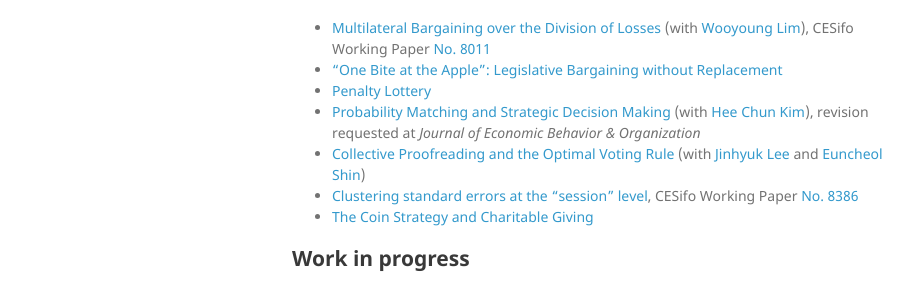
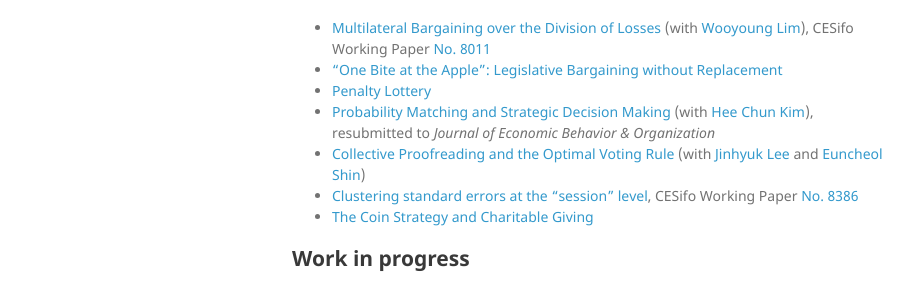
Before and after one commit to kimdukgyoo/kimdukgyoo.github.io, a Jekyll site: the page built from index.md, in a window 1280 px wide and 1321 px high. Shown: the part 772-1064 px from the top of the window, without its empty margins (178-1099 px from the left). Built offline with Jekyll 4.4.1, drawn with Linux system fonts in a browser that asks for light colours; our own code applies the rules of GitHub Pages for plain Markdown files.

Commit message:
Update index.md

```diff
--- a/index.md
+++ b/index.md
@@ -25,7 +25,7 @@ I usually go by 'Duk,' by pronouncing 'DOOK' quickly. Want to enunciate my first
 * <a href="https://kimdukgyoo.github.io/PDFfiles/MBL.pdf" target="_blank">Multilateral Bargaining over the Division of Losses</a> (with <a href="http://wooyoung.people.ust.hk/" target="_blank">Wooyoung Lim</a>), CESifo Working Paper <a href="https://www.cesifo.org/DocDL/cesifo1_wp8011.pdf" target="_blank">No. 8011</a>
 * <a href="https://kimdukgyoo.github.io/PDFfiles/OneBiteAtTheApple.pdf" target="_blank"> "One Bite at the Apple": Legislative Bargaining without Replacement</a>
 * <a href="https://kimdukgyoo.github.io/PDFfiles/Penalty_Lottery.pdf" target="_blank"> Penalty Lottery </a>
-* <a href="https://kimdukgyoo.github.io/PDFfiles/ProbMatching.pdf" target="_blank"> Probability Matching and Strategic Decision Making</a> (with <a href="https://sites.google.com/site/hckim0822/home" target="_blank">Hee Chun Kim</a>), revision requested at _Journal of Economic Behavior & Organization_
+* <a href="https://kimdukgyoo.github.io/PDFfiles/ProbMatching.pdf" target="_blank"> Probability Matching and Strategic Decision Making</a> (with <a href="https://sites.google.com/site/hckim0822/home" target="_blank">Hee Chun Kim</a>), resubmitted to _Journal of Economic Behavior & Organization_
 * <a href="https://kimdukgyoo.github.io/PDFfiles/CollectiveProofreading.pdf" target="_blank"> Collective Proofreading and the Optimal Voting Rule </a> (with <a href="https://sites.google.com/site/jinhyuk2con/" target="_blank">Jinhyuk Lee</a> and <a href="https://sites.google.com/site/euncheolshin00/" target="_blank">Euncheol Shin</a>)
 * <a href="https://kimdukgyoo.github.io/PDFfiles/ClusteringSEsession.pdf" target="_blank">Clustering standard errors at the "session" level</a>, CESifo Working Paper <a href="https://www.cesifo.org/DocDL/cesifo1_wp8386.pdf" target="_blank">No. 8386</a>
 * <a href="https://kimdukgyoo.github.io/PDFfiles/CoinStrategyandCharitableGiving.pdf" target="_blank"> The Coin Strategy and Charitable Giving</a>
```
